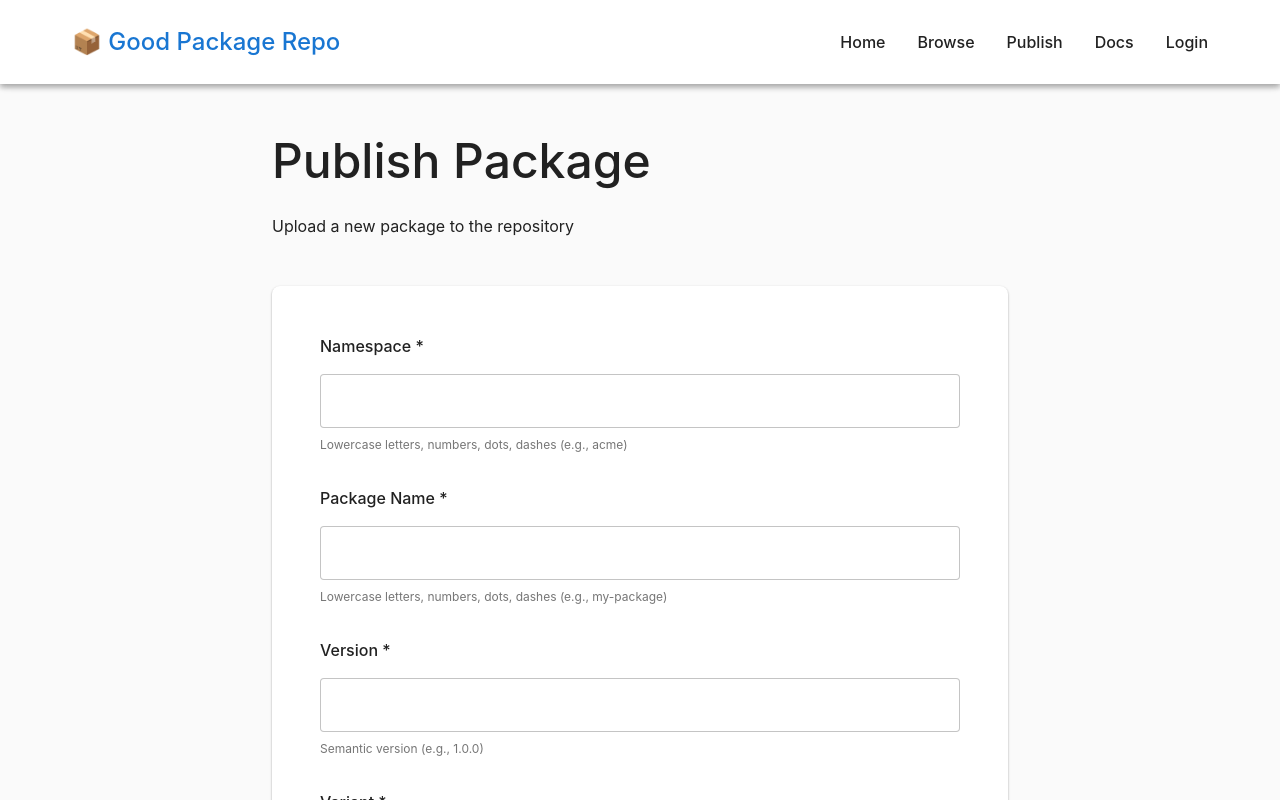
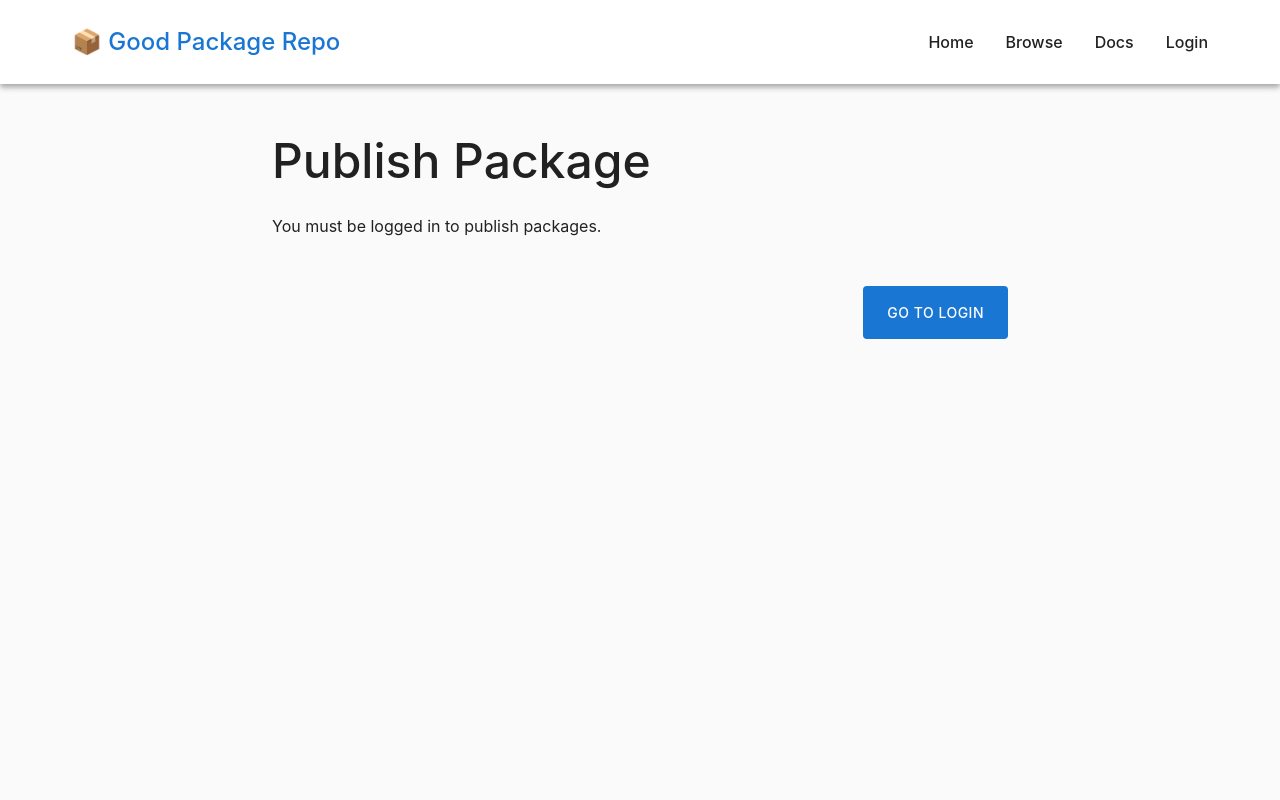
Before and after one commit to johndoe6345789/goodpackagerepo, a Next.js app in the folder frontend/: page /publish in a window 1280 px wide. Shown: the top 800 px of the page. Built offline with nearby package versions, Linux system fonts and the light colour scheme.

Commit message:
frontend: require login to access Publish page and hide Publish link when logged out; use stored token for uploads\n\nbackend: add ALLOW_ANON_READ env toggle (default false) to require auth for reads\n\nCo-authored-by: openhands <openhands@all-hands.dev>

```diff
--- a/frontend/src/app/publish/page.jsx
+++ b/frontend/src/app/publish/page.jsx
@@ -34,7 +34,7 @@ export default function PublishPage() {
       const response = await fetch(url, {
         method: 'PUT',
         headers: {
-          'Authorization': 'Bearer demo-token',
+          'Authorization': `Bearer ${localStorage.getItem('token')}` ,
         },
         body: formData.file
       });
@@ -66,6 +66,23 @@ export default function PublishPage() {
       });
     }
   };
+
+  // Require login
+  const token = typeof window !== 'undefined' ? localStorage.getItem('token') : null;
+
+  if (!token) {
+    return (
+      <div className={styles.container}>
+        <div className={styles.header}>
+          <h1>Publish Package</h1>
+          <p>You must be logged in to publish packages.</p>
+        </div>
+        <div className={styles.form__actions}>
+          <a href="/login" className={`${styles.button} ${styles['button--primary']}`}>Go to Login</a>
+        </div>
+      </div>
+    );
+  }
 
   return (
     <div className={styles.container}>
--- a/frontend/src/components/Navbar.jsx
+++ b/frontend/src/components/Navbar.jsx
@@ -41,11 +41,13 @@ export default function Navbar() {
               Browse
             </Link>
           </li>
-          <li>
-            <Link href="/publish" className={styles.navbar__link}>
-              Publish
-            </Link>
-          </li>
+          {user && (
+            <li>
+              <Link href="/publish" className={styles.navbar__link}>
+                Publish
+              </Link>
+            </li>
+          )}
           <li>
             <Link href="/docs" className={styles.navbar__link}>
               Docs
```
Also changed, not shown: 1 other file (tests, documents, lock files or other folders).
